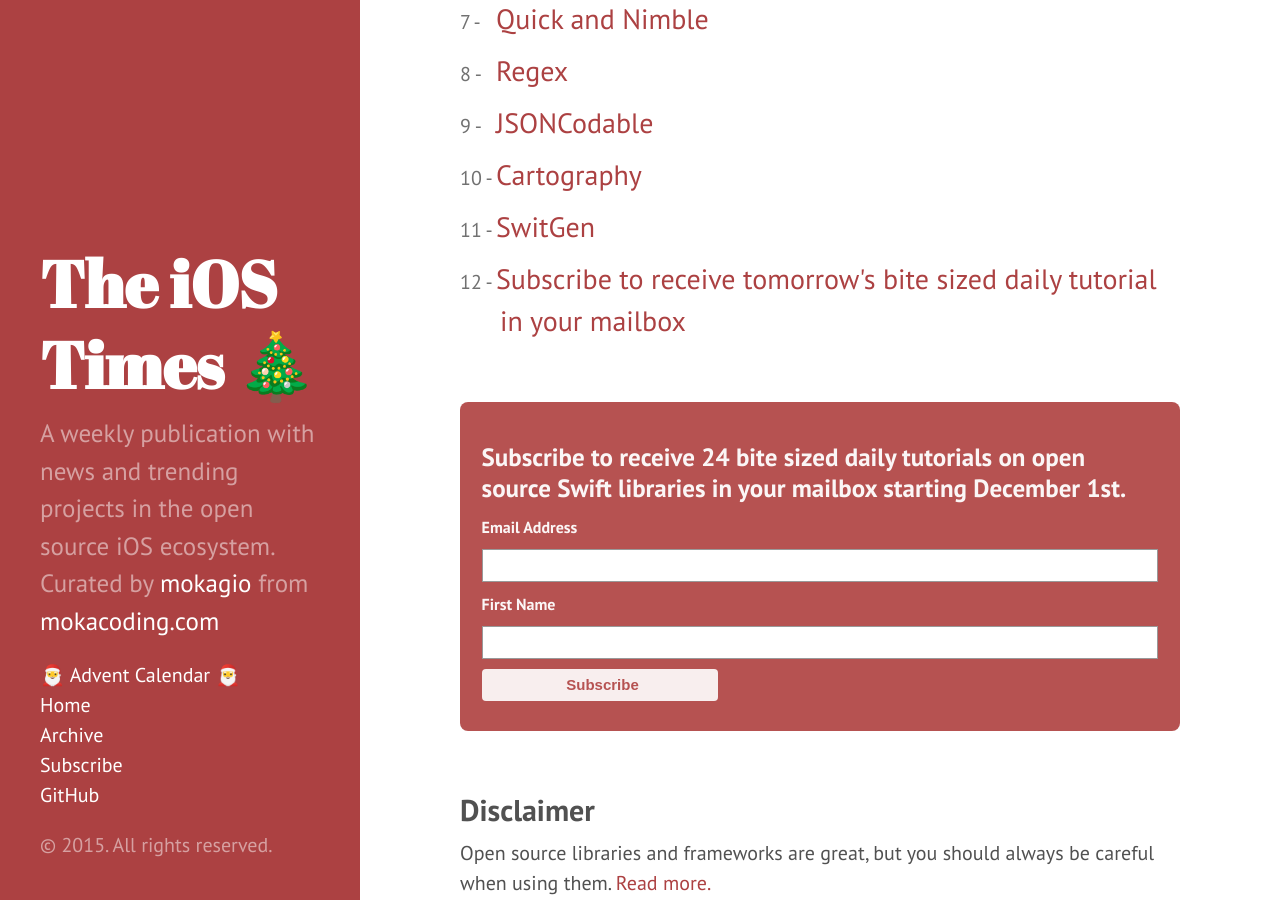
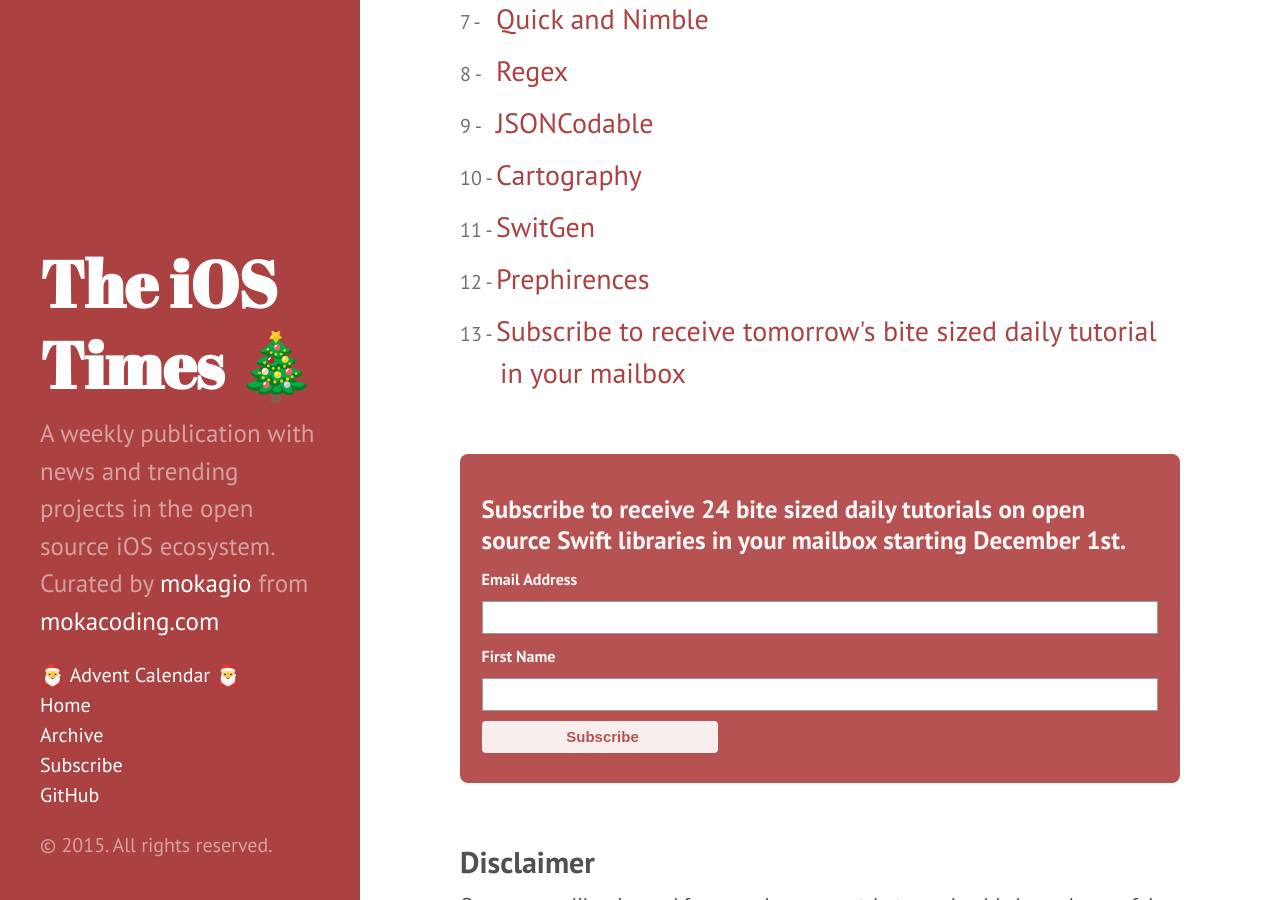
Before and after one commit to mokacoding/the-ios-times, a Jekyll site: the page built from advent-calendar.html, in a window 1280 px wide and 900 px high, scrolled down 602 px. Built offline with Jekyll 4.4.1, drawn with Linux system fonts in a browser that asks for light colours; comment, search, counter and statistics services are not loaded.

Commit message:
🎄 - Advent Calendar - Day 12 - Prephirences

```diff
--- a/advent-calendar.html
+++ b/advent-calendar.html
@@ -21,6 +21,7 @@ layout: page
   <li><a href="/advent-calendar/jsoncodable.html">JSONCodable</a></li>
   <li><a href="/advent-calendar/cartography.html">Cartography</a></li>
   <li><a href="/advent-calendar/swiftgen.html">SwitGen</a></li>
+  <li><a href="/advent-calendar/prephirences.html">Prephirences</a></li>
   <li><a href="/advent-calendar-subscribe">Subscribe to receive tomorrow's bite sized daily tutorial in your mailbox</a></li>
 </ol>
 
```
